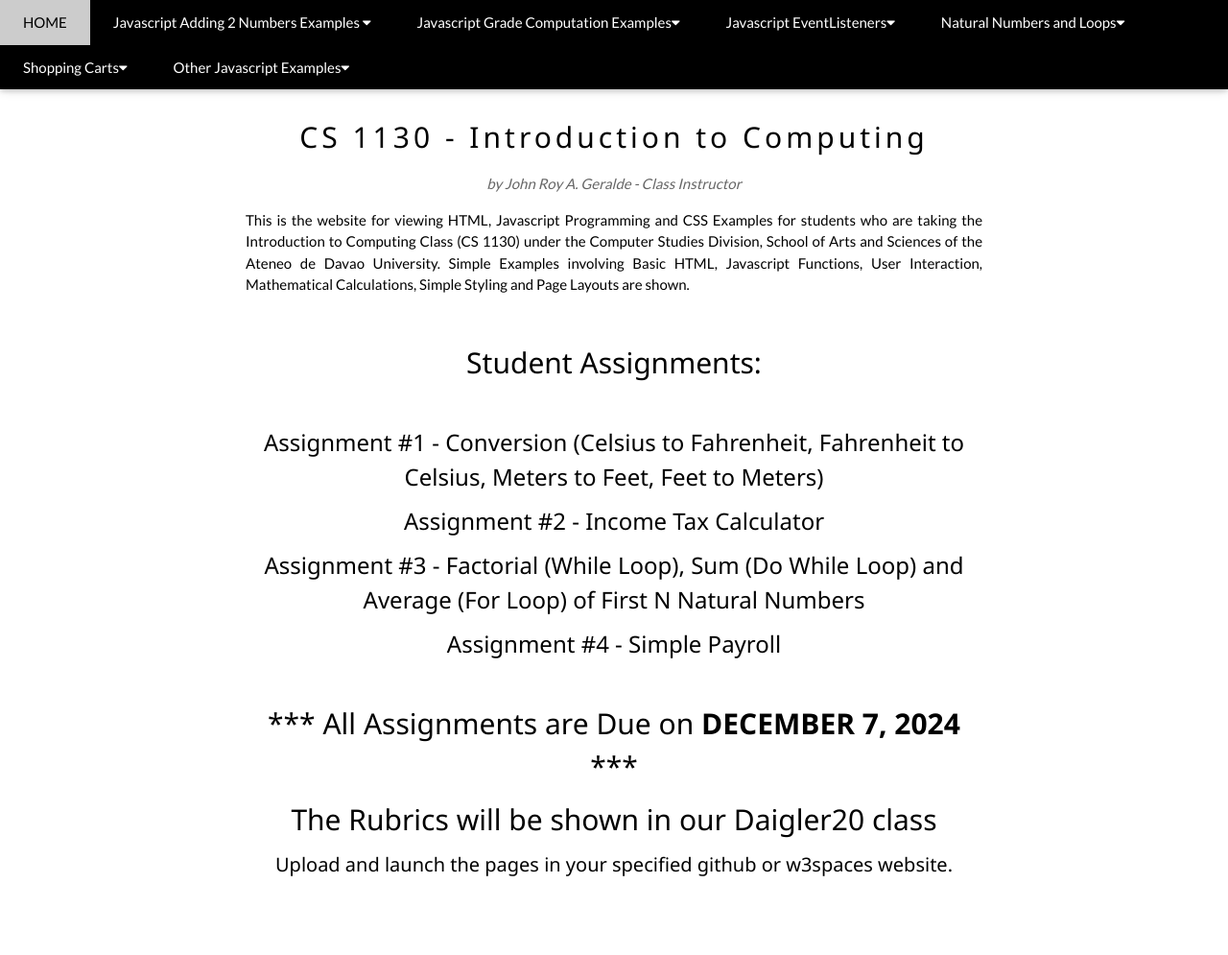
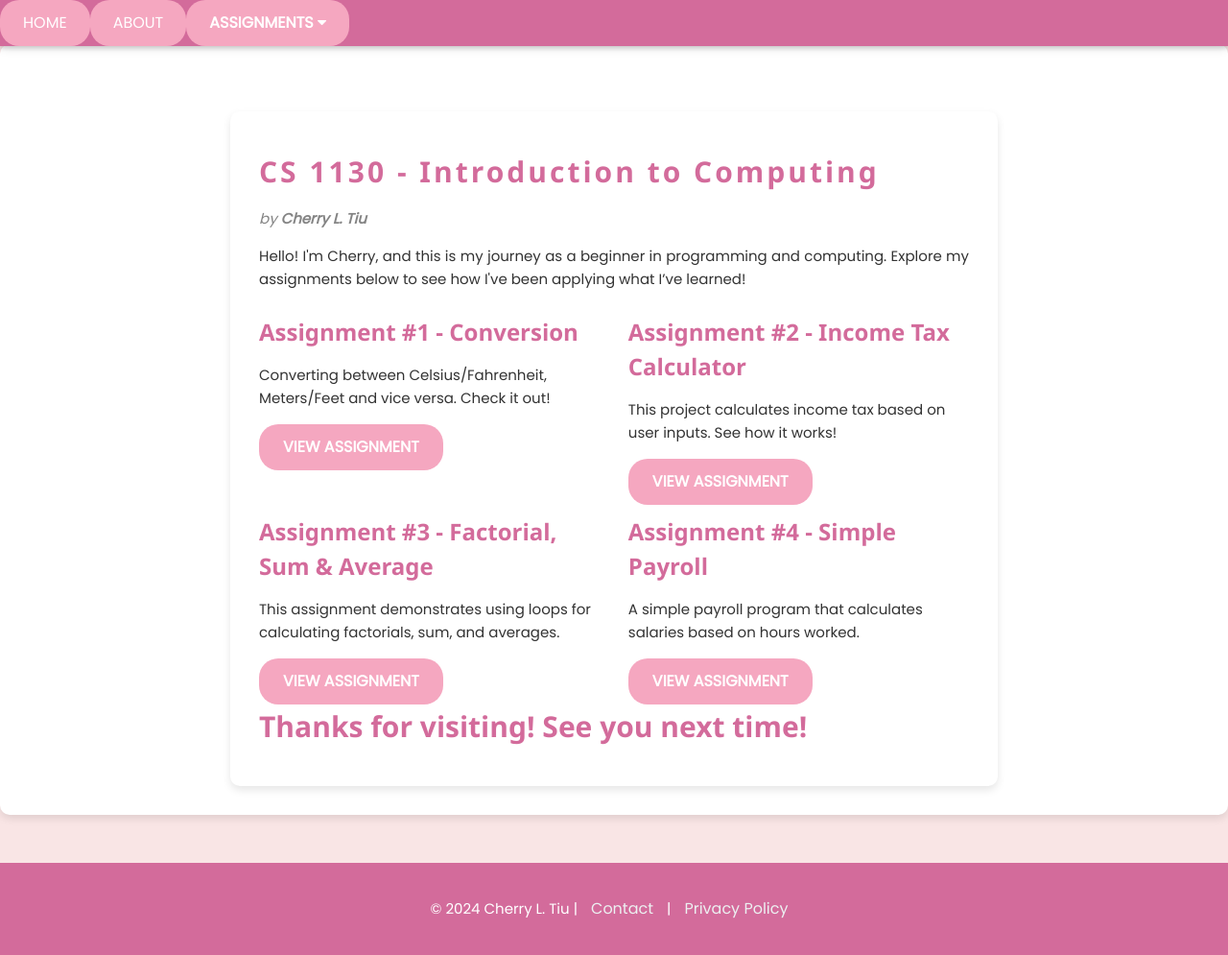
Before and after one commit to Cherry5201/ITC, a plain HTML site: page index.html in a window 1280 px wide. Shown: the whole page at 96% size. Drawn offline with nearby package versions, Linux system fonts and the light colour scheme.

Commit message:
Update index.html

```diff
--- a/index.html
+++ b/index.html
@@ -1,142 +1,231 @@
 <!DOCTYPE html>
 <html lang="en">
-<title>Introduction to Computing Website</title>
+<head>
   <meta charset="UTF-8">
   <meta name="viewport" content="width=device-width, initial-scale=1">
+  <title>ITC Assignments - Cherry Tiu</title>
+
+  <!-- External stylesheets -->
   <link rel="stylesheet" href="https://www.w3schools.com/w3css/4/w3.css">
-<link rel="stylesheet" href="https://fonts.googleapis.com/css?family=Lato">
+  <link rel="stylesheet" href="https://fonts.googleapis.com/css?family=Lato|Roboto|Poppins">
   <link rel="stylesheet" href="https://cdnjs.cloudflare.com/ajax/libs/font-awesome/4.7.0/css/font-awesome.min.css">
+
+  <!-- Internal styles -->
   <style>
-body {font-family: "Lato", sans-serif}
-.mySlides {display: none}
+    body {
+      font-family: 'Poppins', sans-serif;
+      background-color: #F9E5E5; /* Soft pink background */
+      color: #333;
+      margin: 0;
+      padding: 0;
+    }
+
+    .w3-bar {
+      background-color: #D36B9B; /* Dark pink navbar */
+      color: white;
+    }
+
+    .w3-bar a {
+      color: white;
+      font-size: 16px;
+      font-weight: 500;
+    }
+
+    .w3-bar a:hover {
+      background-color: #F5A7C0; /* Light pink on hover */
+      transition: background-color 0.3s ease;
+    }
+
+    .w3-dropdown-content a:hover {
+      background-color: #F5A7C0;
+    }
+
+    .w3-container {
+      padding: 30px 20px;
+      max-width: 1000px;
+      margin: auto;
+    }
+
+    .w3-content {
+      background-color: #fff;
+      border-radius: 10px;
+      box-shadow: 0px 4px 8px rgba(0, 0, 0, 0.1);
+      padding: 30px;
+      margin-top: 40px;
+    }
+
+    h2, h3 {
+      color: #D36B9B;
+      font-weight: bold;
+    }
+
+    .w3-wide {
+      letter-spacing: 3px;
+      font-size: 30px;
+    }
+
+    p {
+      line-height: 1.6;
+    }
+
+    .w3-button {
+      background-color: #F5A7C0;
+      color: white;
+      border-radius: 20px;
+      padding: 12px 25px;
+      font-size: 16px;
+      font-weight: 600;
+      text-transform: uppercase;
+      transition: background-color 0.3s ease, transform 0.3s ease;
+    }
+
+    .w3-button:hover {
+      background-color: #D36B9B;
+      transform: scale(1.05);
+    }
+
+    .menu-item {
+      color: #E91E63; /* Vibrant pink links */
+      text-decoration: none;
+      display: block;
+      padding: 10px 0;
+      font-weight: 500;
+    }
+
+    .menu-item:hover {
+      color: #C2185B;
+    }
+
+    .footer {
+      background-color: #D36B9B;
+      color: white;
+      text-align: center;
+      padding: 20px 0;
+      position: relative;
+      width: 100%;
+      margin-top: 50px;
+    }
+
+    .footer a {
+      color: #ECF0F1;
+      text-decoration: none;
+      margin: 0 10px;
+      font-size: 16px;
+    }
+
+    .footer a:hover {
+      color: #F5A7C0;
+    }
+
+    /* Add smooth transitions for slides */
+    .mySlides {
+      display: none;
+      transition: opacity 1s ease-in-out;
+    }
+
+    /* Add responsiveness */
+    @media screen and (max-width: 600px) {
+      .w3-container {
+        padding: 30px 10px;
+      }
+
+      .w3-bar-item {
+        font-size: 14px;
+      }
+
+      h2 {
+        font-size: 24px;
+      }
+    }
+
+    /* Layout tweaks */
+    .content-left {
+      float: left;
+      width: 48%;
+    }
+
+    .content-right {
+      float: right;
+      width: 48%;
+    }
+
+    /* Clear floats */
+    .clearfix {
+      clear: both;
+    }
+
   </style>
+</head>
+
 <body>
 
   <!-- Navbar -->
   <div class="w3-top">
-  <div class="w3-bar w3-black w3-card">
-    <a class="w3-bar-item w3-button w3-padding-large w3-hide-medium w3-hide-large w3-right" href="javascript:void(0)" onclick="myFunction()" title="Toggle Navigation Menu"><i class="fa fa-bars"></i></a>
+    <div class="w3-bar w3-card">
+      <a class="w3-bar-item w3-button w3-padding-large w3-hide-medium w3-hide-large w3-right" href="javascript:void(0)" onclick="toggleNav()" title="Toggle Navigation Menu"><i class="fa fa-bars"></i></a>
       <a href="#" class="w3-bar-item w3-button w3-padding-large">HOME</a>
-
-
+      <a href="#" class="w3-bar-item w3-button w3-padding-large">ABOUT</a>
       <div class="w3-dropdown-hover w3-hide-small">
-      <button class="w3-padding-large w3-button" title="More">Javascript Adding 2 Numbers Examples <i class="fa fa-caret-down"></i></button>
+        <button class="w3-padding-large w3-button" title="Assignments">Assignments <i class="fa fa-caret-down"></i></button>
         <div class="w3-dropdown-content w3-bar-block w3-card-4">
-        <a href="Add2numbersV1.html" class="w3-bar-item w3-button">Add 2 Numbers version #1 - Using Prompts</a>
-        <a href="Add2numbersV2.html" class="w3-bar-item w3-button">Add 2 Numbers version #2 - Using HTML Inputs and Labels</a>
-        <a href="Add2numbersV3.html" class="w3-bar-item w3-button">Add 2 Numbers version #3 - Using Automatic Sum Computation</a>
+          <a href="https://cherry5201.github.io/ITC/Assign1" class="w3-bar-item w3-button menu-item">Assignment #1 - Conversion</a>
+          <a href="https://cherry5201.github.io/ITC/Assign2" class="w3-bar-item w3-button menu-item">Assignment #2 - Income Tax Calculator</a>
+          <a href="https://cherry5201.github.io/ITC/Assign3" class="w3-bar-item w3-button menu-item">Assignment #3 - Factorial, Sum & Average</a>
+          <a href="https://cherry5201.github.io/ITC/Assign4" class="w3-bar-item w3-button menu-item">Assignment #4 - Simple Payroll</a>
         </div>
       </div>
-
-    <div class="w3-dropdown-hover w3-hide-small">
-      <button class="w3-padding-large w3-button" title="More">Javascript Grade Computation Examples<i class="fa fa-caret-down"></i></button>
-      <div class="w3-dropdown-content w3-bar-block w3-card-4">
-        <a href="GradeComputationV1.html" class="w3-bar-item w3-button">Grade Computation version #1 - Using if else statements</a>
-        <a href="GradeComputationV2.html" class="w3-bar-item w3-button">Grade Computation version #2 - Classifying letter grade using switch statement</a>
     </div>
-    </div>
-
-    <div class="w3-dropdown-hover w3-hide-small">
-      <button class="w3-padding-large w3-button" title="More">Javascript EventListeners<i class="fa fa-caret-down"></i></button>
-      <div class="w3-dropdown-content w3-bar-block w3-card-4">
-        <a href="Add2numbersV4.html" class="w3-bar-item w3-button">Add 2 Numbers with Button Event Listener</a>
-        <a href="Add2numbersV5.html" class="w3-bar-item w3-button">Add 2 Numbers with Input Event Listener</a>
-        <a href="GradeComputationV3.html" class="w3-bar-item w3-button">Grade Computation with Input Listener (NEW SYNTAX)</a>
-
-      </div>
-    </div>
-
-    <div class="w3-dropdown-hover w3-hide-small">
-      <button class="w3-padding-large w3-button" title="More">Natural Numbers and Loops<i class="fa fa-caret-down"></i></button>
-      <div class="w3-dropdown-content w3-bar-block w3-card-4">
-        <a href="LOOPWhile.html" class="w3-bar-item w3-button">Printing Natural Numbers with While Loop</a>
-        <a href="LOOPDoWhile.html" class="w3-bar-item w3-button">Printing Natural Numbers with Do While Loop</a>
-        <a href="LOOPFor.html" class="w3-bar-item w3-button">Printing Natural Numbers with For Loop</a>
-        <a href="RandomNumbersandSorting.html" class="w3-bar-item w3-button">Using Arrays, Generating & Sorting Random Numbers</a>
-      </div>
-    </div>
-    <div class="w3-dropdown-hover w3-hide-small">
-      <button class="w3-padding-large w3-button" title="More">Shopping Carts<i class="fa fa-caret-down"></i></button>
-      <div class="w3-dropdown-content w3-bar-block w3-card-4">
-         <a href="htmltable.html" class="w3-bar-item w3-button">HTML Table</a>
-        <a href="ShoppingCart1.html" class="w3-bar-item w3-button">Version #1 - Simple Shopping Cart</a>
-        <a href="ShoppingCart2.html" class="w3-bar-item w3-button">Version #2 - Using and Formatting HTML Tables</a>
-        <a href="ShoppingCart3.html" class="w3-bar-item w3-button">Version #3 - Styling the Shopping Cart</a>
-        <a href="ShoppingCart4.html" class="w3-bar-item w3-button">Version #4 - Shopping Cart with Layout and Styles</a>
-        <a href="ShoppingCart5.html" class="w3-bar-item w3-button">Version #5 - Improved Javascript</a>
-      </div>
-    </div>
-    <div class="w3-dropdown-hover w3-hide-small">
-      <button class="w3-padding-large w3-button" title="More">Other Javascript Examples<i class="fa fa-caret-down"></i></button>
-      <div class="w3-dropdown-content w3-bar-block w3-card-4">
-        <a href="LocalandSessionStorage.html" class="w3-bar-item w3-button">Local and Session Storage</a>
-        <a href="ShoppingCart6.html" class="w3-bar-item w3-button">Shopping Cart with Separate Styles and Javascript</a>
-       <a href="ShoppingCart7.html" class="w3-bar-item w3-button">Using Session Variables to Generate Modal Responses</a>
-      </div>
-    </div>
-
-  </div>
-</div>
-
-<!-- Navbar on small screens (remove the onclick attribute if you want the navbar to always show on top of the content when clicking on the links) -->
-<div id="navDemo" class="w3-bar-block w3-black w3-hide w3-hide-large w3-hide-medium w3-top" style="margin-top:46px">
-  <a href="#band" class="w3-bar-item w3-button w3-padding-large" onclick="myFunction()">The Course</a>
   </div>
 
   <!-- Page content -->
   <div class="w3-content" style="max-width:2000px;margin-top:46px">
 
-   <!-- The Band Section -->
-  <div class="w3-container w3-content w3-center w3-padding-64" style="max-width:800px" id="band">
+    <!-- Introduction Section -->
+    <div class="w3-container w3-content" style="max-width:800px" id="band">
       <h2 class="w3-wide">CS 1130 - Introduction to Computing</h2>
-    <p class="w3-opacity"><i> <bold> by John Roy A. Geralde - Class Instructor</bold></i></p>
-    <p class="w3-justify">This is the website for viewing HTML, Javascript Programming and CSS Examples for students
-      who are taking the Introduction to Computing Class (CS 1130) under the Computer Studies Division, School of Arts and Sciences
-      of the Ateneo de Davao University. Simple Examples involving Basic HTML, Javascript Functions, User Interaction,
-      Mathematical Calculations, Simple Styling and Page Layouts are shown.</p>
+      <p class="w3-opacity"><i>by <strong>Cherry L. Tiu</strong></i></p>
+      <p class="w3-justify">Hello! I'm Cherry, and this is my journey as a beginner in programming and computing. Explore my assignments below to see how I've been applying what I’ve learned!</p>
+
+      <div class="clearfix">
+        <div class="content-left">
+          <h3>Assignment #1 - Conversion</h3>
+          <p>Converting between Celsius/Fahrenheit, Meters/Feet and vice versa. Check it out!</p>
+          <a href="https://cherry5201.github.io/ITC/Assign1" class="w3-button">View Assignment</a>
+        </div>
+        <div class="content-right">
+          <h3>Assignment #2 - Income Tax Calculator</h3>
+          <p>This project calculates income tax based on user inputs. See how it works!</p>
+          <a href="https://cherry5201.github.io/ITC/Assign2" class="w3-button">View Assignment</a>
+        </div>
+      </div>
+
+      <div class="clearfix">
+        <div class="content-left">
+          <h3>Assignment #3 - Factorial, Sum & Average</h3>
+          <p>This assignment demonstrates using loops for calculating factorials, sum, and averages.</p>
+          <a href="https://cherry5201.github.io/ITC/Assign3" class="w3-button">View Assignment</a>
+        </div>
+        <div class="content-right">
+          <h3>Assignment #4 - Simple Payroll</h3>
+          <p>A simple payroll program that calculates salaries based on hours worked.</p>
+          <a href="https://cherry5201.github.io/ITC/Assign4" class="w3-button">View Assignment</a>
+        </div>
+      </div>
 
       <br>
-      <h2>
-      Student Assignments:
-      </h2>
-      <br>
-      <h3>Assignment #1 - Conversion (Celsius to Fahrenheit, Fahrenheit to Celsius, Meters to Feet, Feet to Meters)</h3>
-      <h3>Assignment #2 - Income Tax Calculator </h3>
-      <h3>Assignment #3 - Factorial (While Loop), Sum (Do While Loop) and Average (For Loop) of First N Natural Numbers</h3>
-      <h3>Assignment #4 - Simple Payroll </h3>
-
-      <br>
-      <h2>*** All Assignments are Due on <strong>DECEMBER 7, 2024</strong> *** </h2>
-      <h2> The Rubrics will be shown in our Daigler20 class </h2>
-      <h4> Upload and launch the pages in your specified github  or w3spaces website. </h4>
-
-
+      <h2>Thanks for visiting! <strong>See you next time!</strong></h2>
+    </div>
 
   </div>
 
-
-<!-- End Page Content -->
+  <!-- Footer -->
+  <div class="footer">
+    <p>&copy; 2024 Cherry L. Tiu | <a href="#">Contact</a> | <a href="#">Privacy Policy</a></p>
   </div>
 
   <script>
-// Automatic Slideshow - change image every 4 seconds
-var myIndex = 0;
-carousel();
-
-function carousel() {
-  var i;
-  var x = document.getElementsByClassName("mySlides");
-  for (i = 0; i < x.length; i++) {
-    x[i].style.display = "none";
-  }
-  myIndex++;
-  if (myIndex > x.length) {myIndex = 1}
-  x[myIndex-1].style.display = "block";
-  setTimeout(carousel, 4000);
-}
-
-// Used to toggle the menu on small screens when clicking on the menu button
-function myFunction() {
+    // Toggle navbar on small screens
+    function toggleNav() {
       var x = document.getElementById("navDemo");
       if (x.className.indexOf("w3-show") == -1) {
         x.className += " w3-show";
@@ -144,14 +233,6 @@ function myFunction() {
         x.className = x.className.replace(" w3-show", "");
       }
     }
-
-// When the user clicks anywhere outside of the modal, close it
-var modal = document.getElementById('ticketModal');
-window.onclick = function(event) {
-  if (event.target == modal) {
-    modal.style.display = "none";
-  }
-}
   </script>
 
 </body>
```
Lines whose indentation alone changed are shown as unchanged.
